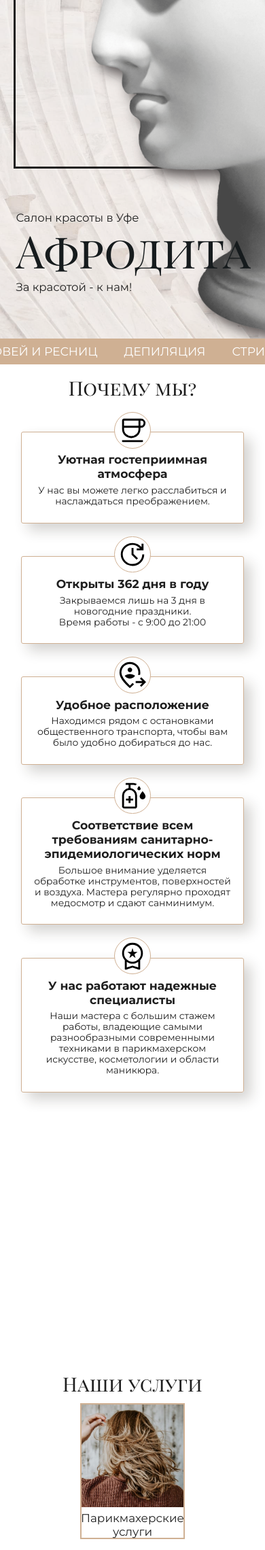
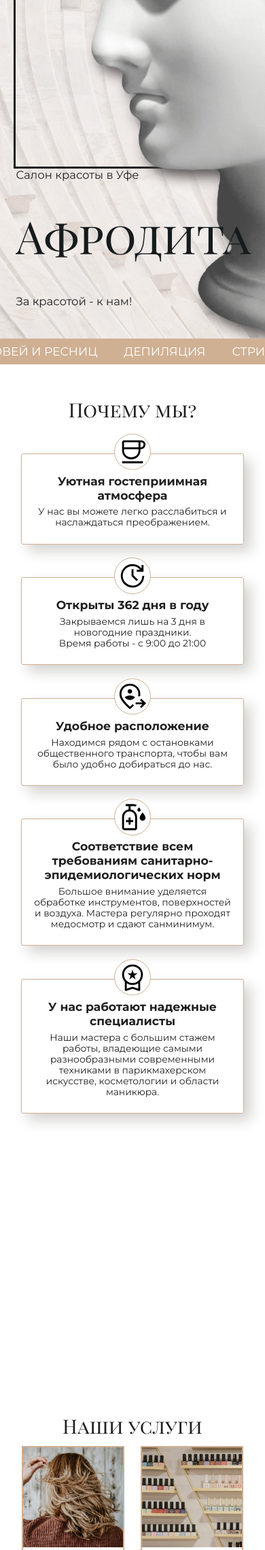
Before and after one commit to Girfanova/aphrodite, a PHP site: page / in a window 390 px wide. Shown: the part 346-2626 px from the top of the page at 68% size. Run offline with PHP 8.4, Linux system fonts and the light colour scheme; the visitor is signed in with stand-in values (Sample User, id 1); data that the repository does not hold is empty.

Commit message:
стили меню, главного экрана

```diff
--- a/style-header-footer.css
+++ b/style-header-footer.css
@@ -270,9 +270,12 @@ nav li{
     color:#C3C9CD;
     transition: color 0.5s ease;
 }
+.menu_sub-list a{
+        border-bottom: 1px solid rgb(var(--first-color-rgb));
+        transition: all 0.5s ease;
+}
 .menu_sub-list a:hover{
-    color:#C3C9CD;
-    transition: color 0.5s ease;
+        border-color: rgb(var(--second-color-rgb));
 }
 .menu_sub-list{
     position: absolute;
--- a/style-main-page.css
+++ b/style-main-page.css
@@ -112,10 +112,11 @@
 @media screen and (max-aspect-ratio: 807/687) {
     .main_caption__text{
        font-size:1.7vw;
-       bottom: 2vh;
+       bottom: 12vh;
        left:10vw;
        width: 60vw;
-       justify-content: center;
+       height: 25vh;
+       /* justify-content: center; */
     }
     .main_caption .afr{
         top:10vh;
@@ -536,6 +537,7 @@
     }
     .advantages{
         padding: 4%;
+        margin:8% 0;
     }
     .advantages__content{
         width: 90%;
@@ -552,7 +554,7 @@
         width: 90%;
     }
     .service{
-        width:43%;
+        width:42%;
     }
     .service img{
         /* width: 90%;
@@ -563,7 +565,7 @@
         /* margin: 2% 5%; */
     }
     .service__description{
-        font-size:0.88em;
+        font-size:0.8em;
         left:10%;
         /* width: 80%; */
     }
@@ -626,7 +628,7 @@
     background-size:100vw 100vh;
     height: 40vh;
     font-size: 1vh;
-    font-weight: bold;
+    /* font-weight: bold; */
     }
     .discount__content{
         height:80%;
```
Also changed, not shown: Resources/salon-photos/60-4(1).jpg (added), Resources/salon-photos/60-4(2).jpg (added), Resources/salon-photos/60-4(3).jpg (added), Resources/salon-photos/60-4(5).jpg (added), Resources/salon-photos/60-4.jpg, Resources/Фото салона/slider2.jpg (added).
